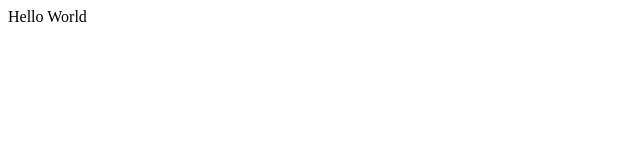
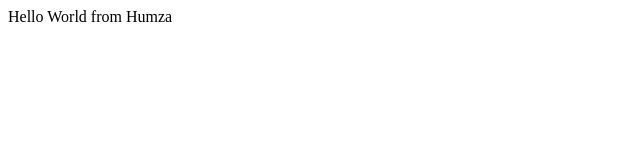
Before and after one commit to EngrHumza/BootCamp2020, a plain HTML site: page index.html in a window 1280 px wide. Shown: the whole page, without its empty margins (0-640 px from the left). Drawn offline with Linux system fonts and the light colour scheme.

Commit message:
Update index.html
Just updated the index.html file

```diff
--- a/index.html
+++ b/index.html
@@ -8,7 +8,7 @@
 </head>
 <body>
     <div>
-        Hello World
+        Hello World from Humza
     </div>
 </body>
 </html>
```
